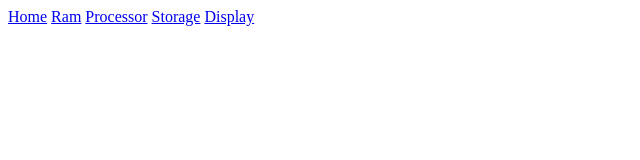
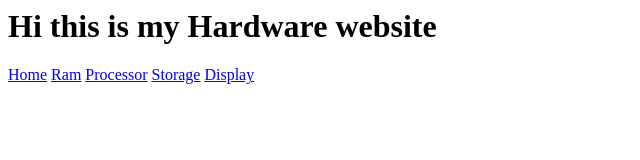
Before and after one commit to rhoughton/Ex.CreateTabsinHTML, a plain HTML site: page index.html in a window 1280 px wide. Shown: the whole page, without its empty margins (0-640 px from the left). Drawn offline with Linux system fonts and the light colour scheme.

Commit message:
Update index.html

```diff
--- a/index.html
+++ b/index.html
@@ -1,5 +1,6 @@
 <html>
 <body>
+ <h1>Hi this is my Hardware website </h1>
 <div class="topnav" id="myTopnav">
   <a href="home.html">Home</a>
   <a href="Ram.html">Ram</a>
```
